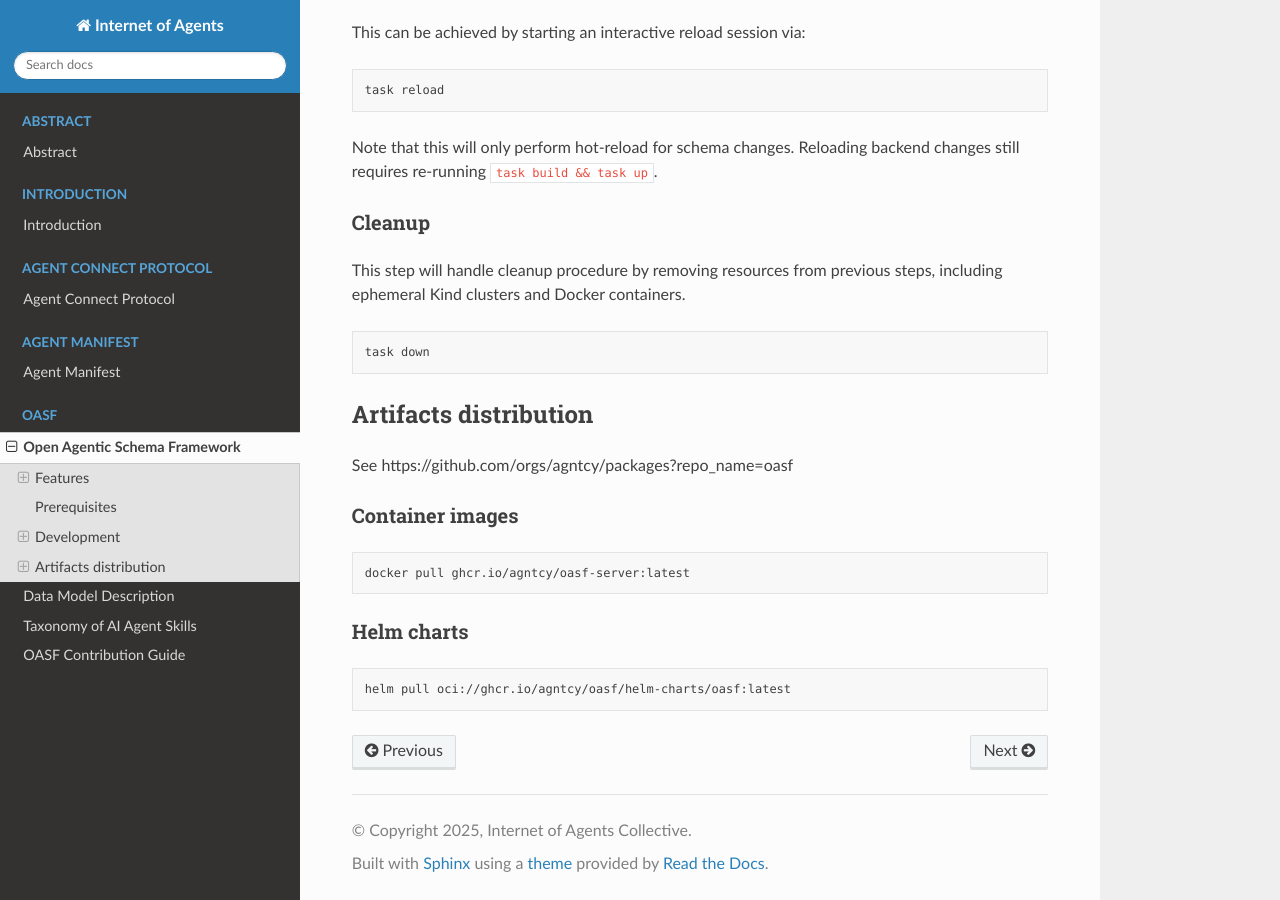
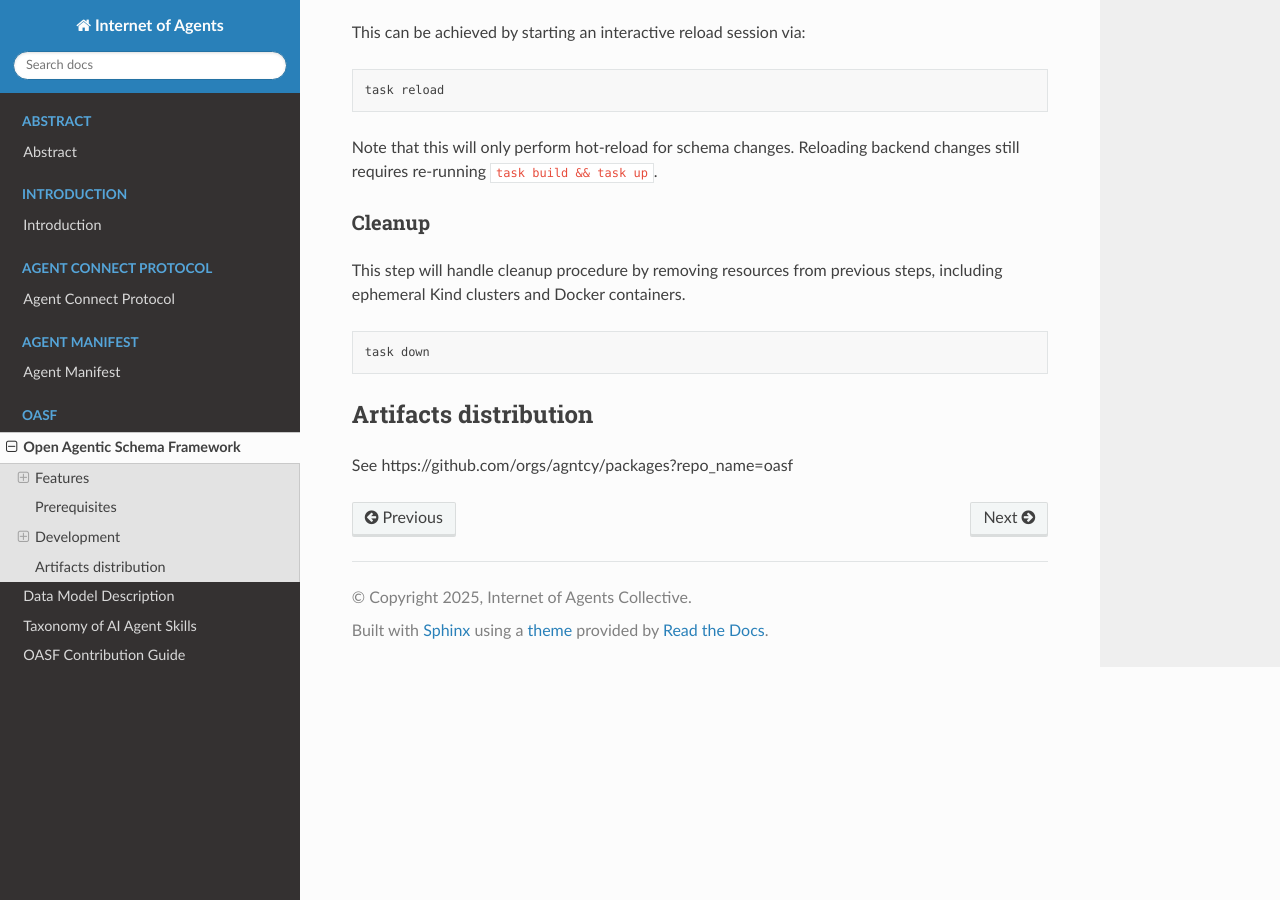
Before and after one commit to papimenon/docs, a Sphinx documentation site: the page built from docs/pages/oasf.md, in a window 1280 px wide and 900 px high, scrolled down 2145 px. Built offline with Sphinx 7.4.7 and the Read the Docs theme 3.1.0, drawn with Linux system fonts in a browser that asks for light colours; comment, search, counter and statistics services are not loaded.

Commit message:
docs: OASF artifact distribution (#30)

````diff
--- a/docs/pages/oasf.md
+++ b/docs/pages/oasf.md
@@ -108,15 +108,3 @@ task down
 ## Artifacts distribution
 
 See https://github.com/orgs/agntcy/packages?repo_name=oasf
-
-### Container images
-
-```bash
-docker pull ghcr.io/agntcy/oasf-server:latest
-```
-
-### Helm charts
-
-```bash
-helm pull oci://ghcr.io/agntcy/oasf/helm-charts/oasf:latest
-```
````
